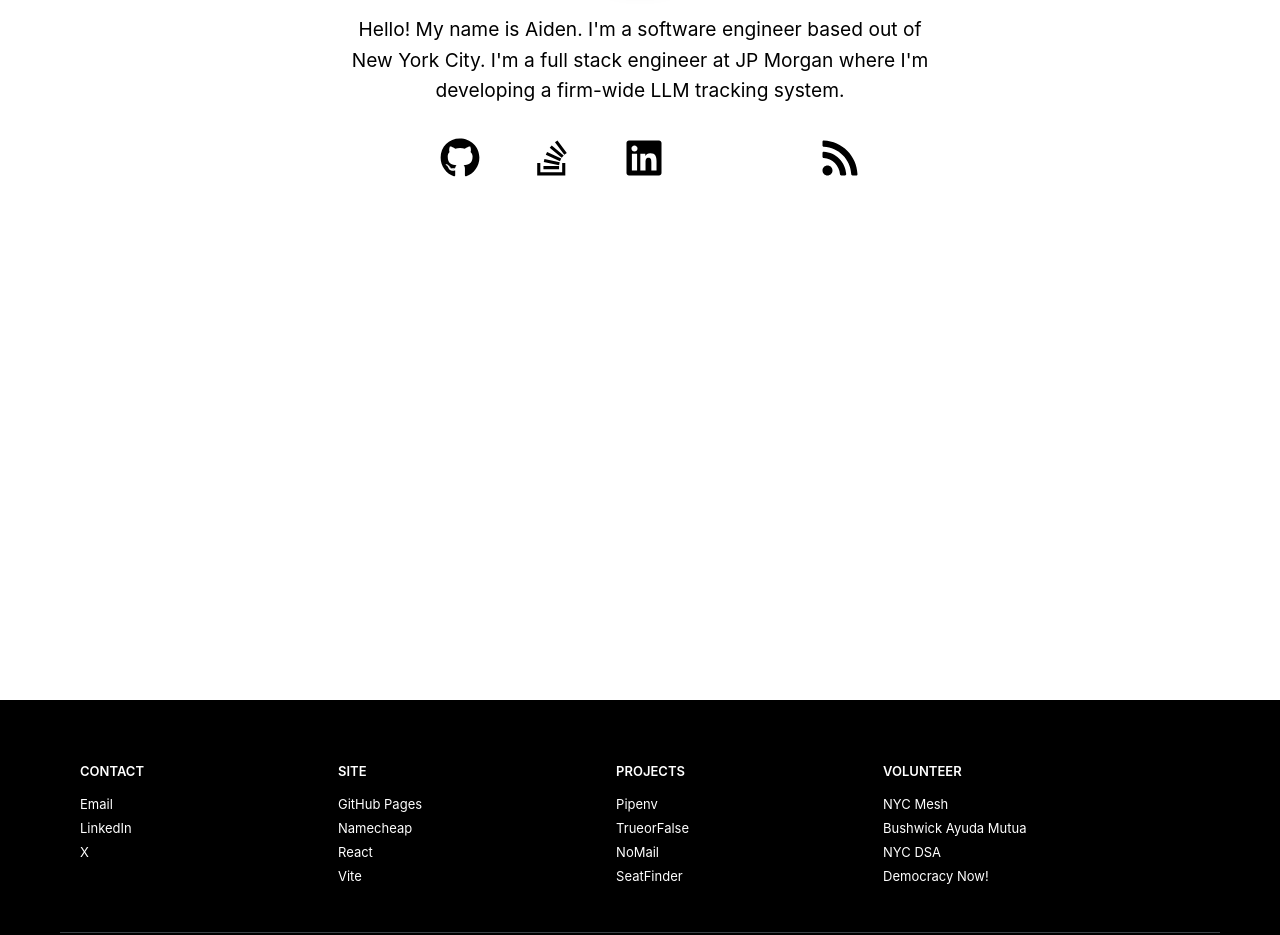
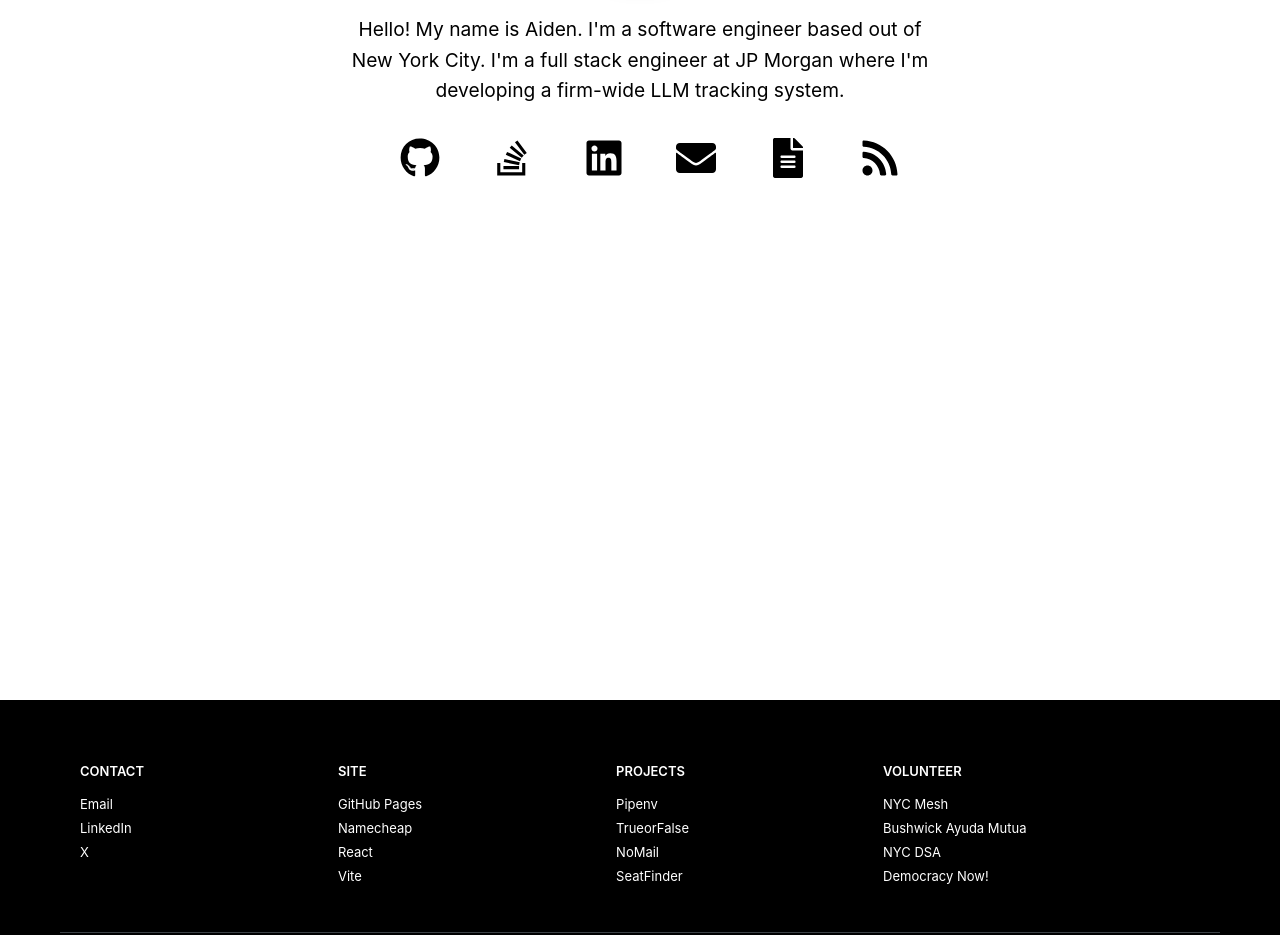
Before and after one commit to aidencullo/beta.aidencullo.com, a React (Vite) app: page / in a window 1280 px wide. Shown: the part 1060-1995 px from the top of the page. Built offline with nearby package versions, Linux system fonts and the light colour scheme.

Commit message:
Revert "Add GitHub link hover effect with icon scaling and refactor icon link components"
This reverts commit 9508ead9dd6ce1ccfc9db18fe23ba06e76bf07c9.

```diff
--- a/src/App.css
+++ b/src/App.css
@@ -27,15 +27,6 @@ button, a {
 /* General hover effect for all elements */
 a:hover {
   opacity: 0.8;
-}
-
-/* GitHub link hover effect */
-a[href*="github.com"] .link-icon {
-  transition: transform 0.2s ease;
-}
-
-a[href*="github.com"]:hover .link-icon {
-  transform: scale(1.1);
 }
 
 /* ==========================================================================
--- a/src/components/body/Bio.tsx
+++ b/src/components/body/Bio.tsx
@@ -1,6 +1,6 @@
 import React from 'react'
 import { useScrollAnimation } from '../../hooks/useScrollAnimation'
-import GitHubIconLink from '../links/GitHubIconLink'
+import GitHubLink from '../links/GitHubLink'
 import StackOverflowLink from '../links/StackOverflowLink'
 import LinkedInLink from '../links/LinkedInLink'
 import EmailLink from '../links/EmailLink'
@@ -21,7 +21,7 @@ const Bio: React.FC = () => {
       </div>
 
       <div className="bio-links">
-        <GitHubIconLink />
+        <GitHubLink />
         <StackOverflowLink />
         <LinkedInLink />
         <EmailLink />
--- a/src/components/links/EmailLink.tsx
+++ b/src/components/links/EmailLink.tsx
@@ -1,19 +1,15 @@
 import React from 'react'
+import { FaEnvelope } from 'react-icons/fa'
 import ExternalLink from './ExternalLink'
 
-interface EmailLinkProps {
-  children: React.ReactNode
-  className?: string
-}
-
-const EmailLink: React.FC<EmailLinkProps> = ({ children, className }) => {
+const EmailLink: React.FC = () => {
   const email = "aidencullo@gmail.com"
   const title = "Email"
   const url = `mailto:${email}`
 
   return (
-    <ExternalLink href={url} title={title} className={className}>
-      {children}
+    <ExternalLink href={url} title={title}>
+      <span className="link-icon"><FaEnvelope /></span>
     </ExternalLink>
   )
 }
--- a/src/components/links/GitHubIconLink.tsx
+++ /dev/null
@@ -1,13 +0,0 @@
-import React from 'react'
-import { FaGithub } from 'react-icons/fa'
-import GitHubLink from './GitHubLink'
-
-const GitHubIconLink: React.FC = () => {
-  return (
-    <GitHubLink>
-      <span className="link-icon"><FaGithub /></span>
-    </GitHubLink>
-  )
-}
-
-export default GitHubIconLink
--- a/src/components/links/GitHubLink.tsx
+++ b/src/components/links/GitHubLink.tsx
@@ -1,18 +1,14 @@
 import React from 'react'
+import { FaGithub } from 'react-icons/fa'
 import ExternalLink from './ExternalLink'
 
-interface GitHubLinkProps {
-  children: React.ReactNode
-  className?: string
-}
-
-const GitHubLink: React.FC<GitHubLinkProps> = ({ children, className }) => {
+const GitHubLink: React.FC = () => {
   const url = "https://github.com/aidencullo"
   const title = "GitHub"
 
   return (
-    <ExternalLink href={url} title={title} className={className}>
-      {children}
+    <ExternalLink href={url} title={title}>
+      <span className="link-icon"><FaGithub /></span>
     </ExternalLink>
   )
 }
--- a/src/components/links/GitHubTextLink.tsx
+++ b/src/components/links/GitHubTextLink.tsx
@@ -1,11 +1,14 @@
 import React from 'react'
-import GitHubLink from './GitHubLink'
+import Link from './Link'
 
 const GitHubTextLink: React.FC = () => {
+  const url = "https://github.com/aidencullo"
+  const title = "GitHub"
+
   return (
-    <GitHubLink>
+    <Link href={url} title={title} isExternal={true}>
       GitHub
-    </GitHubLink>
+    </Link>
   )
 }
 
--- a/src/components/links/ResumeLink.tsx
+++ b/src/components/links/ResumeLink.tsx
@@ -1,18 +1,14 @@
 import React from 'react'
+import { FaFileAlt } from 'react-icons/fa'
 import ExternalLink from './ExternalLink'
 
-interface ResumeLinkProps {
-  children: React.ReactNode
-  className?: string
-}
-
-const ResumeLink: React.FC<ResumeLinkProps> = ({ children, className }) => {
+const ResumeLink: React.FC = () => {
   const url = "/resume.pdf"
   const title = "Resume"
 
   return (
-    <ExternalLink href={url} title={title} className={className}>
-      {children}
+    <ExternalLink href={url} title={title}>
+      <span className="link-icon"><FaFileAlt /></span>
     </ExternalLink>
   )
 }
```
Also changed, not shown: src/components/links/EmailIconLink.tsx (deleted, +0 -13 lines).
